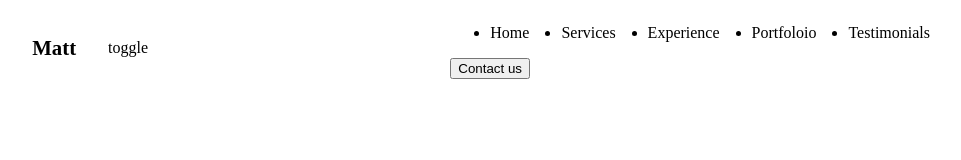
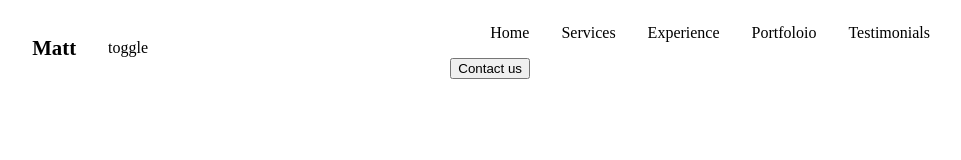
Before and after one commit to wilkinsonmatt/portfolio, a React (Create React App) app in the folder portfolio_mw/: page / in a window 1280 px wide. Shown: the top 160 px of the page, without its empty margins (278-1239 px from the left). Built offline with nearby package versions, Linux system fonts and the light colour scheme.

Commit message:
update  styletype

```diff
--- a/portfolio_mw/src/Components/Navbar/Navbar.jsx
+++ b/portfolio_mw/src/Components/Navbar/Navbar.jsx
@@ -10,7 +10,7 @@ const Navbar = () => {
       </div>
       <div className="n-right">
         <div className="n-list">
-          <ul>
+          <ul style={{listStyleType: 'none'}}>
             <li>Home</li>
             <li>Services</li>
             <li>Experience</li>
```
